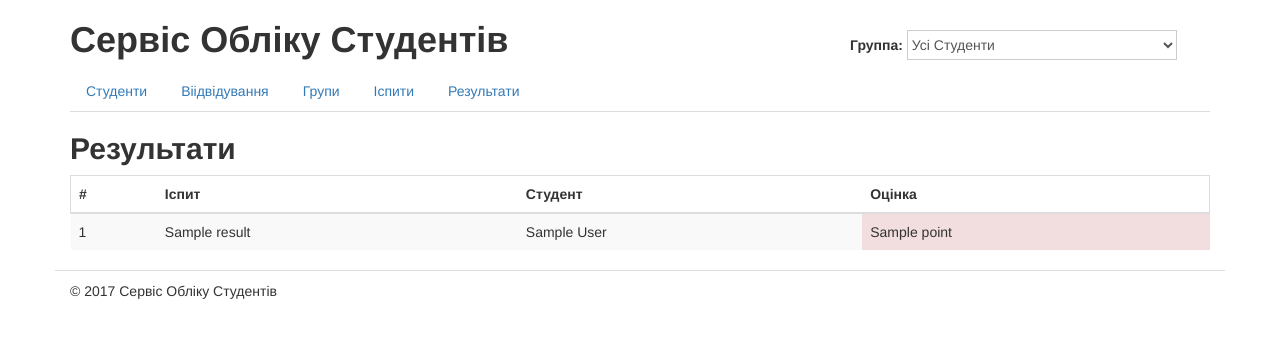
After one commit to gopjak36/studentsdb, a Django app: template students/templates/students/results_list.html in a window 1280 px wide. The commit adds this page. Shown: the top 338 px of the page. Run offline with Django 3.2, Linux system fonts and the light colour scheme; the template is opened without the code that fills it: most values are stand-ins (such as "Sample title", 1, 10 or a date in 2020); parts of the project's set-up code (start-up, migrations or seed data) failed here and were passed over; some libraries are stand-ins or nearby versions.

Commit message:
Update model, admin and base template; Create url, view and template for Result model

```diff
--- a/students/admin.py
+++ b/students/admin.py
@@ -1,9 +1,9 @@
 from django.contrib import admin
-from .models import Student, Group, Journal, Exam, Resul
+from .models import Student, Group, Journal, Exam, Result
 
 # Register Student model:
 admin.site.register(Student)
 admin.site.register(Group)
 admin.site.register(Journal)
 admin.site.register(Exam)
-admin.site.register(Resul)
+admin.site.register(Result)
--- a/students/models/result.py
+++ b/students/models/result.py
@@ -1,7 +1,7 @@
 # -*- coding: utf-8 -*-
 from django.db import models
 
-class Resul(models.Model):
+class Result(models.Model):
     ''' Result Model '''
 
     class Meta(object):
@@ -24,4 +24,4 @@ class Resul(models.Model):
         null=True)
 
     def __unicode__(self):
-        return u"%s - %s" % (self.name_of_exam, self.name_of_exam.group)
+        return u"%s - %s %s - %s" % (self.name_of_exam, self.student.first_name, self.student.last_name, self.point)
--- a/students/templates/students/base.html
+++ b/students/templates/students/base.html
@@ -56,6 +56,8 @@
             <li role="presentation"{% if request.path == url_groups %} class="active" {% endif %}><a href="{% url "groups" %}">Групи</a></li>
             {% url "exams" as url_exams %}
             <li role="presentation"{% if request.path == url_exams %} class="active" {% endif %}><a href="{% url "exams" %}">Іспити</a></li>
+            {% url "results" as url_results %}
+            <li role="presentation"{% if request.path == url_results %} class="active" {% endif %}><a href="{% url "results" %}">Результати</a></li>
           </ul>
         </div>
       </div>
--- /dev/null
+++ b/students/templates/students/results_list.html
@@ -0,0 +1,47 @@
+{% extends "students/base.html" %}
+
+{% load static from staticfiles %}
+
+{% block meta_title %} Результати {% endblock meta_title %}
+
+{% block title %} Результати {% endblock title %}
+
+{% block content %}
+
+<!-- Start Table -->
+<table class="table table-striped table-hover">
+
+  <!-- Start Table Head -->
+  <thead class="table-bordered">
+
+    <th>#</th>
+    <th>Іспит</th>
+    <th>Студент</th>
+    <th>Оцінка</th>
+  </thead>
+  <!-- End Table Head -->
+
+  <!-- Start Table Body -->
+  <tbody>
+
+    <!-- Start results list -->
+    {% for result in results %}
+      <tr>
+        <td>{{result.id}}</td>
+        <td>{{result.name_of_exam}}</td>
+        <td>{{result.student.first_name}} {{result.student.last_name}}</td>
+        {% with point=result.point%}
+        <td {% if point >= 90 %} class="success"
+          {% elif point >= 75 %} class="info"
+          {% elif point >= 60 %} class="warning"
+          {% else %} class="danger"
+          {% endif %}>{{result.point}}</td>
+        {% endwith %}
+      </tr>
+    {% endfor %}
+    <!-- End results list -->
+  </tbody>
+  <!-- End Table Body -->
+</table>
+<!-- End Table -->
+{% endblock content  %}
--- a/students/views/__init__.py
+++ b/students/views/__init__.py
@@ -2,3 +2,4 @@ from students import *
 from groups import *
 from journal import *
 from exam import *
+from result import *
--- a/studentsdb/urls.py
+++ b/studentsdb/urls.py
@@ -21,6 +21,9 @@ urlpatterns = patterns('',
     # Exam urls
     url(r'^exams/$', 'students.views.exams_list', name="exams"),
 
+    # Result urls
+    url(r'^result/$', 'students.views.results_list', name="results"),
+
     url(r'^admin/', include(admin.site.urls)),
 )
 
```
Also changed, not shown: students/views/result.py (added, +12 -0 lines), students/migrations/0007_auto_20170525_1938.py (added).
